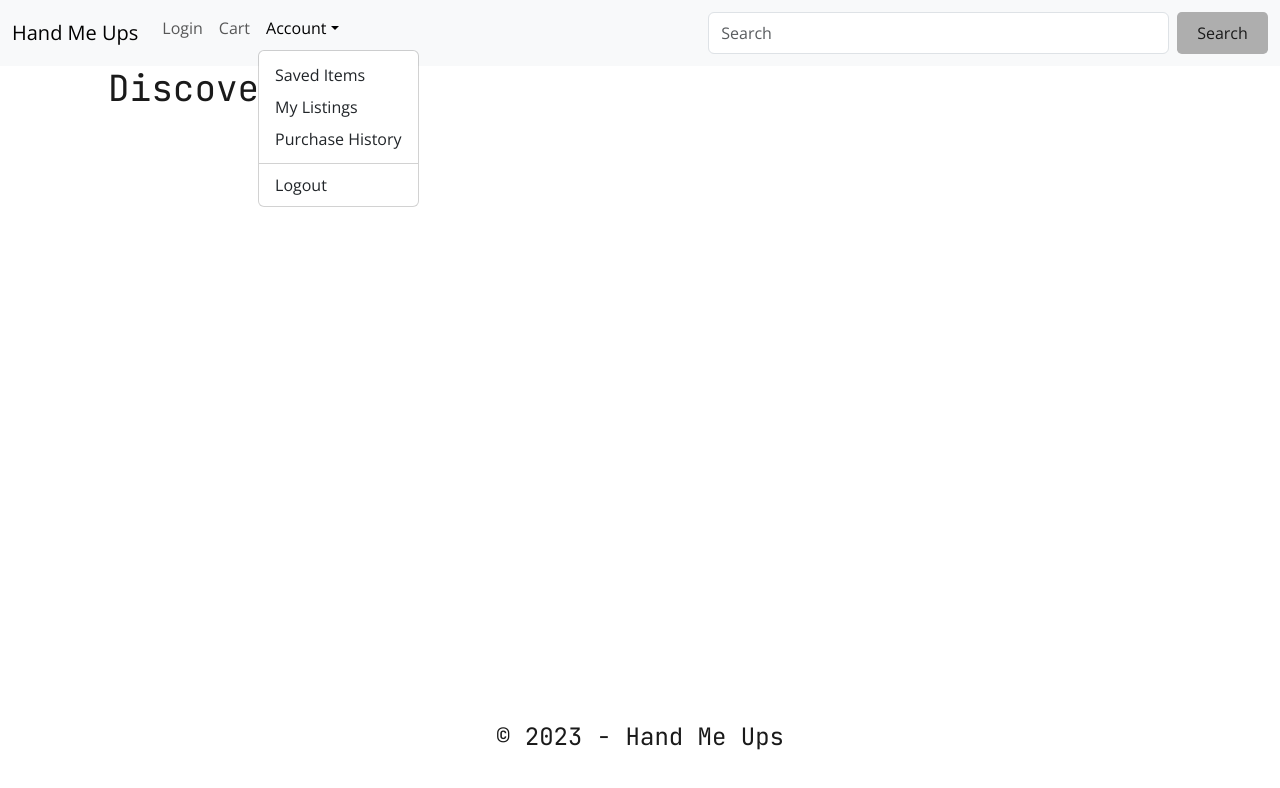
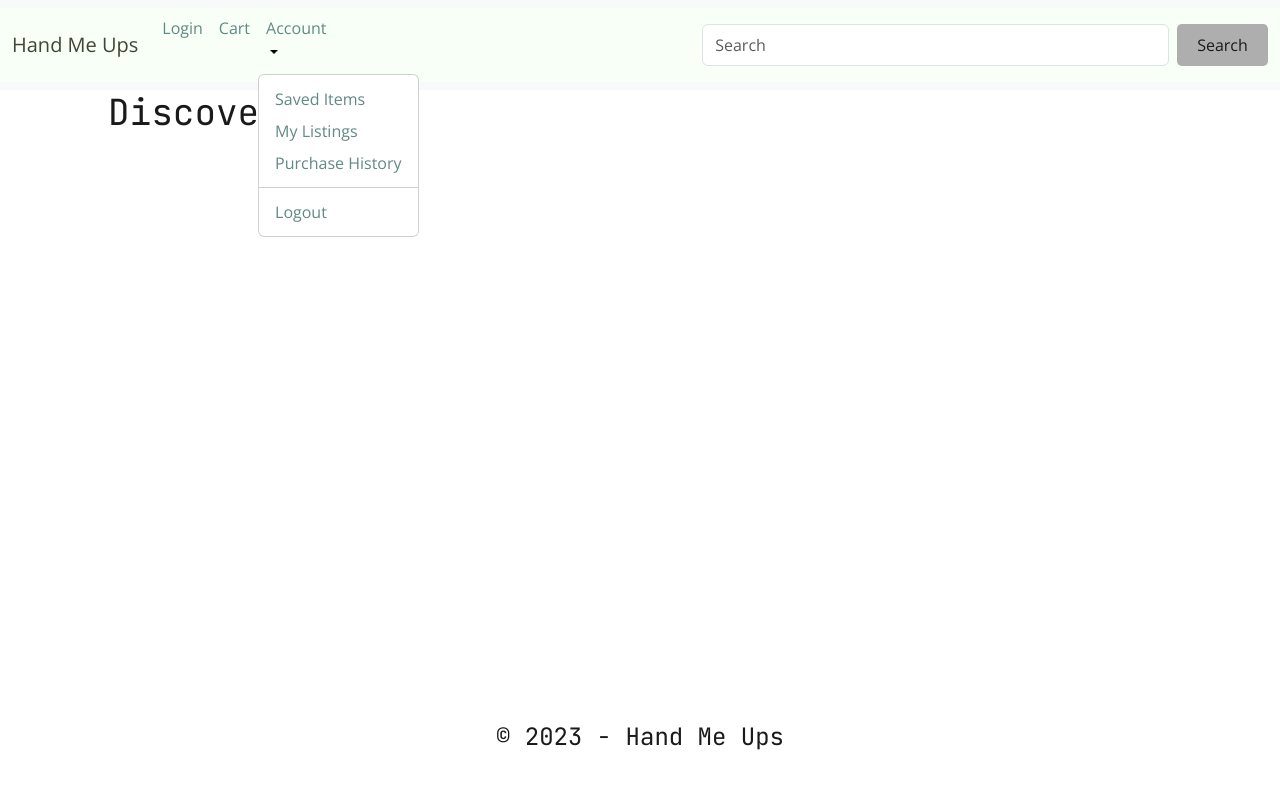
Before and after one commit to pbp66/hand-me-ups, a React (Create React App) app in the folder client/: page / in a window 1280 px wide. Both pictures are taken after a click on the button "Account". Shown: the top 788 px of the page. Built offline with nearby package versions, Linux system fonts and the light colour scheme.

Commit message:
working through styles

```diff
--- a/client/package.json
+++ b/client/package.json
@@ -20,6 +20,7 @@
 		"react-router-dom": "^6.2.1",
 		"react-scripts": "^5.0.1",
 		"slugify": "^1.6.5",
+		"styled-components": "^5.3.6",
 		"web-vitals": "^0.2.4"
 	},
 	"scripts": {
--- a/client/src/components/Navbar/index.js
+++ b/client/src/components/Navbar/index.js
@@ -1,31 +1,48 @@
 import { NavLink } from "react-router-dom"
+import styled from 'styled-components'
+
+const Title = styled.nav`
+    color: #414535;
+`
+const MainDiv = styled.div`
+    background-color: #F7FFF6;
+`
+const NavTitle = styled.nav`
+    color: #618985;
+    &:hover {
+        color: #96BBBB;
+    }
+`
+const SearchForm = styled.form `
+
+`
 
 const Navbar = () => {
     return (
         <nav className="navbar navbar-expand-lg bg-body-tertiary">
-            <div className="container-fluid">
-                <NavLink className="navbar-brand" to="/">Hand Me Ups</NavLink>
+            <MainDiv className="container-fluid">
+                <NavLink className="navbar-brand" to="/"><Title>Hand Me Ups</Title></NavLink>
                 <button className="navbar-toggler" type="button" data-bs-toggle="collapse" data-bs-target="#navbarSupportedContent" aria-controls="navbarSupportedContent" aria-expanded="false" aria-label="Toggle navigation">
                     <span className="navbar-toggler-icon"></span>
                 </button>
                 <div className="collapse navbar-collapse" id="navbarSupportedContent">
                     <ul className="navbar-nav me-auto mb-2 mb-lg-0">
                         <li className="nav-item">
-                            <NavLink className="nav-link" aria-current="page" to="/Login">Login</NavLink>
+                            <NavLink className="nav-link" aria-current="page" to="/Login"><NavTitle>Login</NavTitle></NavLink>
                         </li>
                         <li className="nav-item">
-                            <NavLink className="nav-link" to="/ShoppingCart">Cart</NavLink>
+                            <NavLink className="nav-link" to="/ShoppingCart"><NavTitle>Cart</NavTitle></NavLink>
                         </li>
                         <li className="nav-item dropdown">
-                            <a className="nav-link dropdown-toggle" href="#" role="button" data-bs-toggle="dropdown" aria-expanded="false">
-                                Account
+                            <a className="nav-link dropdown-toggle" href="#" role="button" data-bs-toggle="dropdown" aria-expanded="false"><NavTitle>
+                                Account</NavTitle>
                             </a>
                             <ul className="dropdown-menu">
-                                <li><NavLink className="dropdown-item" to="/SavedItems">Saved Items</NavLink></li>
-                                <li><NavLink className="dropdown-item" to="/MyListings">My Listings</NavLink></li>
-                                <li><NavLink className="dropdown-item" to="/PurchaseHistory">Purchase History</NavLink></li>
+                                <li><NavLink className="dropdown-item" to="/SavedItems"><NavTitle>Saved Items</NavTitle></NavLink></li>
+                                <li><NavLink className="dropdown-item" to="/MyListings"><NavTitle>My Listings</NavTitle></NavLink></li>
+                                <li><NavLink className="dropdown-item" to="/PurchaseHistory"><NavTitle>Purchase History</NavTitle></NavLink></li>
                                 <li><hr className="dropdown-divider" /></li>
-                                <li><button className="dropdown-item">Logout</button></li>
+                                <li><btn className="dropdown-item"><NavTitle>Logout</NavTitle></btn></li>
                             </ul>
                         </li>
                     </ul>
@@ -34,7 +51,7 @@ const Navbar = () => {
                         <button className="btn btn-outline-success" type="submit">Search</button>
                     </form>
                 </div>
-            </div>
+            </MainDiv>
         </nav>
 
     )
```
Also changed, not shown: client/src/utils/constants.js (added, +14 -0 lines).
